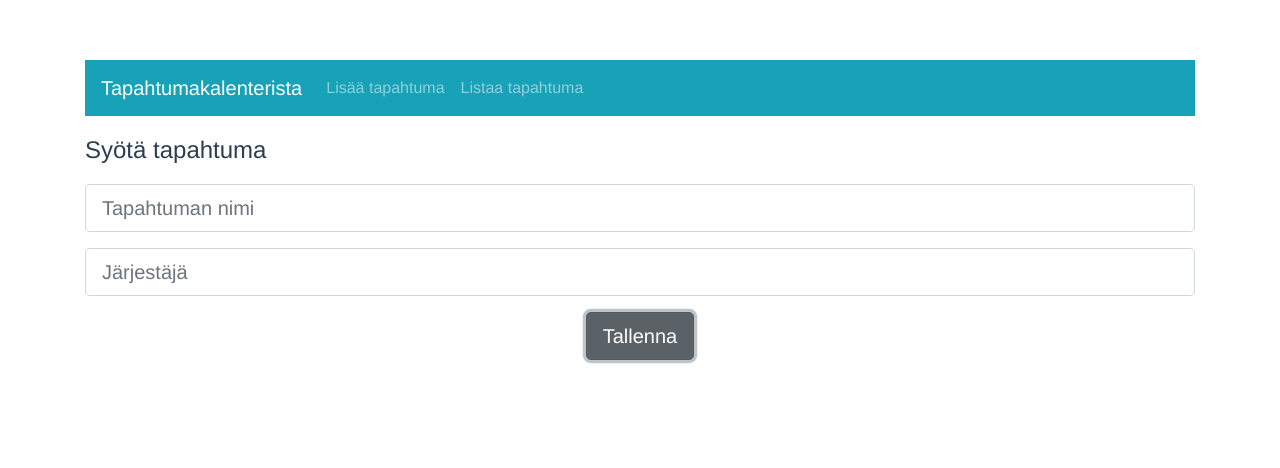
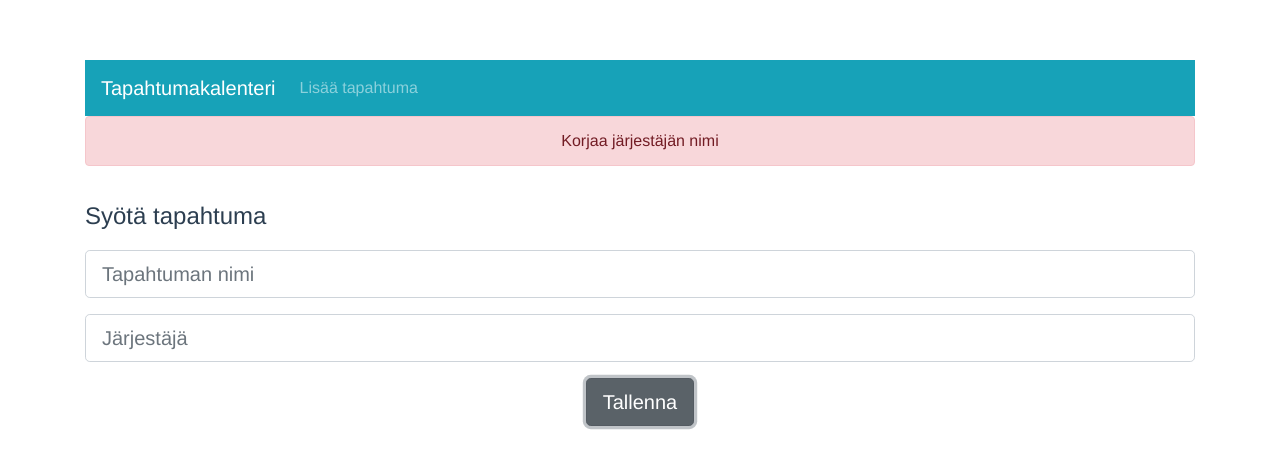
Before and after one commit to wesenbergg/vueroutermenu, a Vue app: page /add in a window 1280 px wide. Both pictures are taken after a click on the button "Tallenna". Shown: the top 468 px of the page. Built offline with nearby package versions, Linux system fonts and the light colour scheme; no server answers.

Commit message:
validointi lisätty

```diff
--- a/src/components/AddEvent.vue
+++ b/src/components/AddEvent.vue
@@ -1,9 +1,12 @@
 <template>
     <div>
+        <b-alert v-if="message.type === 'success'" variant="success" show>{{message.text}}</b-alert>
+        <b-alert v-if="message.type === 'error'" variant="danger" show>{{message.text}}</b-alert>
+
         <p class="homeText"> Syötä tapahtuma </p>
 
-        <b-form-input size="lg" class="mb-3" v-model="title" placeholder="Tapahtuman nimi"></b-form-input>
-        <b-form-input size="lg" class="mb-3" v-model="author" placeholder="Järjestäjä"></b-form-input>
+        <b-form-input size="lg" class="mb-3" v-model="title" placeholder="Tapahtuman nimi" :required="true" ref="title" ></b-form-input>
+        <b-form-input size="lg" class="mb-3" v-model="author" placeholder="Järjestäjä" :required="true" ></b-form-input>
         <b-button size="lg" @click="submit">Tallenna</b-button>
     </div>
 </template>
@@ -13,11 +16,20 @@
     data() {
         return {
             title: "",
-            author: ""
+            author: "",
+            message: {
+                type: '',
+                text: ''
+            },
         }
     },
     methods: {
         submit: function() {
+            this.message = { type: "", text: "" }
+            if (!this.title) this.message = { type: "error", text: "Korjaa otsikko: " + this.title }
+            if (!this.author) this.message = { type: "error", text: "Korjaa järjestäjän nimi" + this.author }
+
+            if(this.message.type === "") {
                 fetch('http://localhost:3001/posts', {
                     method: "POST",
                     headers: { "Content-Type": "application/json" },
@@ -30,9 +42,14 @@
                         })
                 })
                 .then(() => {
+                    this.message = { type: "success", text: "Tapahtuma " + this.title + " lisätty kalenteriin" }
                     this.title = ""
                     this.author = ""
+                    this.$refs.title.$el.focus()
                 })
+            }
+            setTimeout(() => this.message = { type: "", text: "" }, 3500)
+
         }
     }
 };
--- a/src/components/ListEvent.vue
+++ /dev/null
@@ -1,20 +0,0 @@
-<template>
-  <p class="homeText">
-    Listaa tapahtumia
-  </p>
-</template>
-<script>
-export default {
-  name: 'ListEvent'
-};
-</script>
-<style scoped>
-.homeText{
-  font-size: 35px;
-  color: red;
-  text-align: center;
-  position: relative;
-  top:30px;
-  text-shadow: 2px 2px 2px gray;
-}
-</style>
--- a/src/components/Navbar.vue
+++ b/src/components/Navbar.vue
@@ -3,10 +3,9 @@
       toggleable="md"
       type="dark"
       variant="info">
-    <b-navbar-brand :to="{ name: 'Home' }">Tapahtumakalenterista</b-navbar-brand>
+    <b-navbar-brand :to="{ name: 'Home' }">Tapahtumakalenteri</b-navbar-brand>
     <b-navbar-nav>
       <b-nav-item :to="{ name: 'AddEvent' }"  >Lisää tapahtuma</b-nav-item>
-      <b-nav-item :to="{ name: 'ListEvent' }">Listaa tapahtuma</b-nav-item>
     </b-navbar-nav>
   </b-navbar>
 </template>
--- a/src/routes.js
+++ b/src/routes.js
@@ -1,10 +1,8 @@
 import Home from './components/Home.vue';
-import ListEvent from './components/ListEvent.vue';
 import AddEvent from './components/AddEvent.vue';
 
 const routes = [
     { path: '/', name: 'Home', component: Home },
-    { path: '/list', name: 'ListEvent', component: ListEvent },
     { path: '/add', name: 'AddEvent', component: AddEvent },
 ];
 
```
Lines whose indentation alone changed are shown as unchanged.
